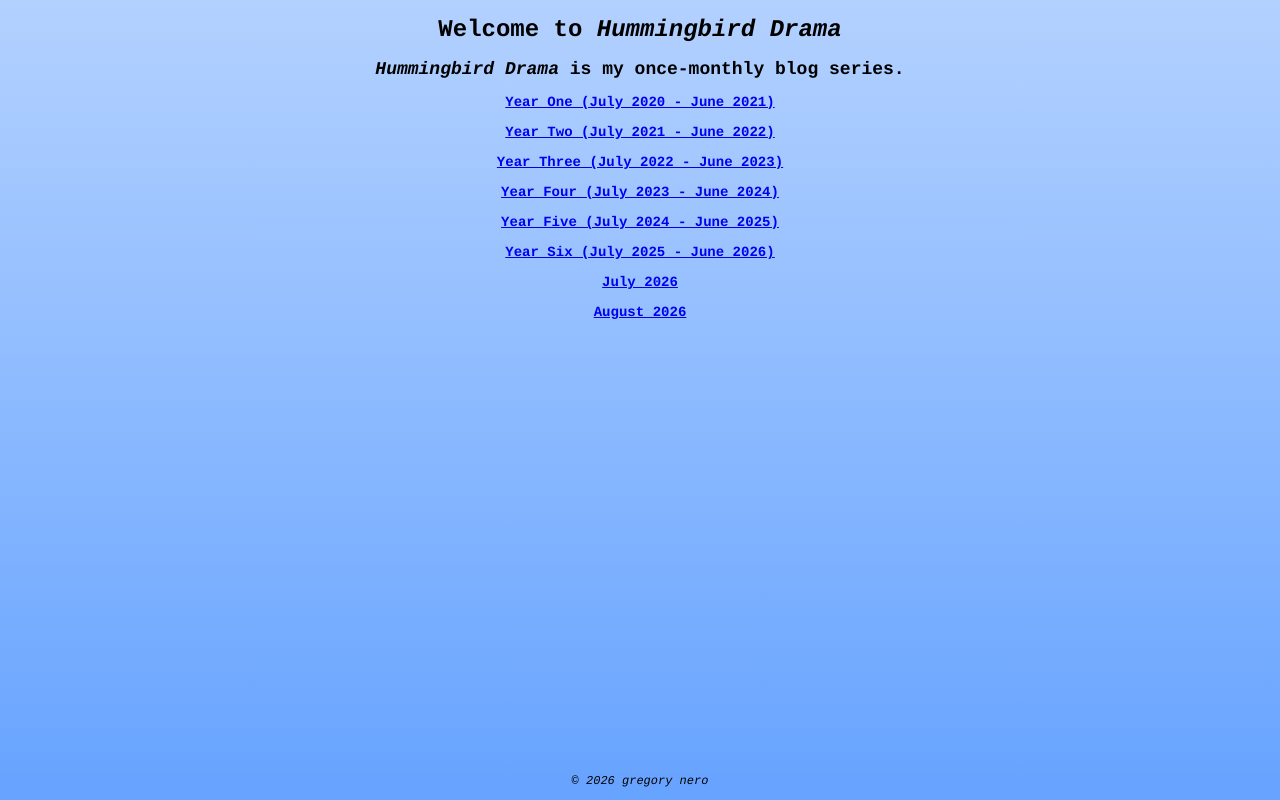
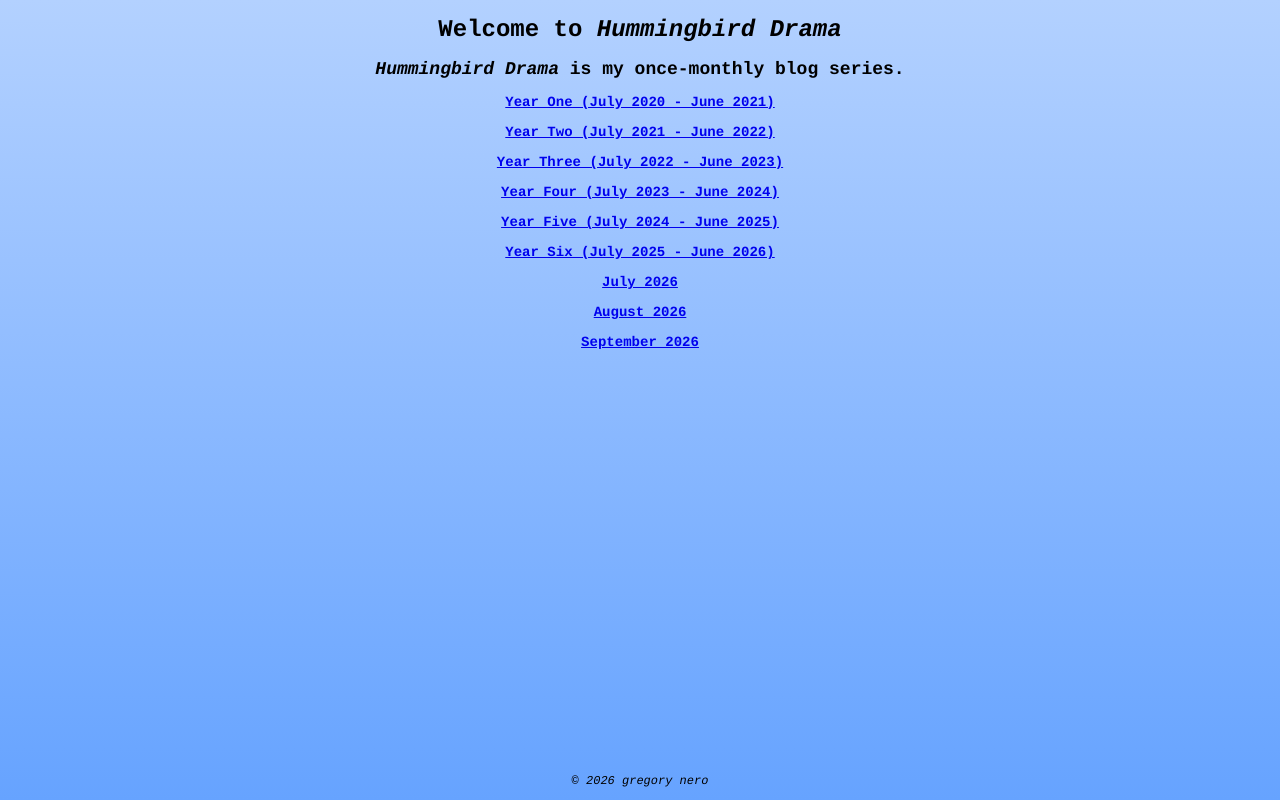
Before and after one commit to gregnero/gregnero.github.io, a plain HTML site: page hummingbird_drama.html in a window 1280 px wide. Drawn offline with Linux system fonts and the light colour scheme.

Commit message:
hd sept 2026

```diff
--- a/hummingbird_drama.html
+++ b/hummingbird_drama.html
@@ -29,6 +29,7 @@
   <h3><a href = "./hummingbird_drama/year_six/hummingbird_drama_year_six.pdf">Year Six (July 2025 - June 2026)</a></h3>
   <h3><a href = "./hummingbird_drama/year_seven/july_2026.pdf">July 2026</a></h3>
   <h3><a href = "./hummingbird_drama/year_seven/august_2026.pdf">August 2026</a></h3>
+  <h3><a href = "./hummingbird_drama/year_seven/september_2026.pdf">September 2026</a></h3>
 
   <div class = "footer">
 
```
Also changed, not shown: 3 other files.
